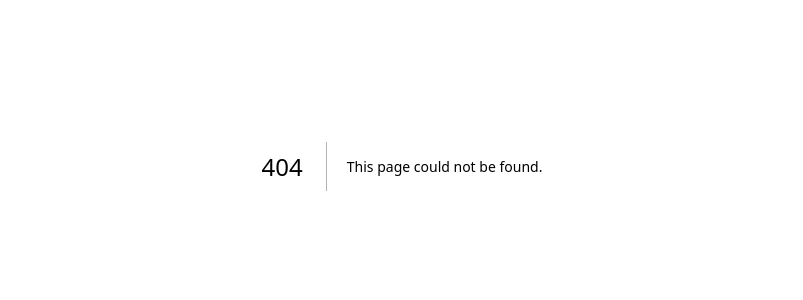
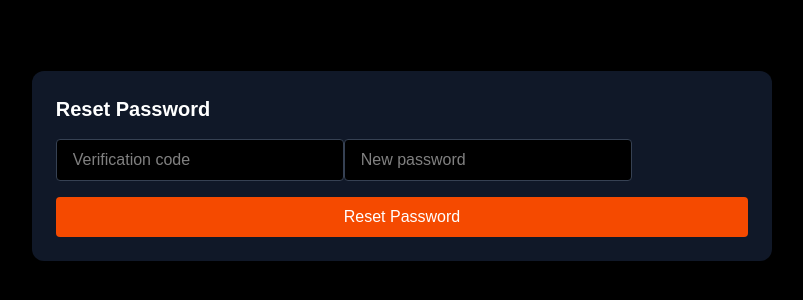
Before and after one commit to omnavneet/voxnote, a Next.js app in the folder frontend/: page /confirm-password in a window 1280 px wide. Before the commit this address had no page. Shown: the part 234-534 px from the top of the page, without its empty margins (238-1041 px from the left). Built offline with nearby package versions, Linux system fonts and the light colour scheme.

Commit message:
added frontend ui for forgot password

```diff
--- a/frontend/src/app/app/components/gallery.js
+++ b/frontend/src/app/app/components/gallery.js
@@ -205,7 +205,7 @@ export default function ImagesPage() {
 
                 <div className="absolute bottom-0 left-0 right-0 p-3 opacity-0 group-hover:opacity-100 transition-opacity duration-300">
                   <p className="text-xs text-white font-light truncate">
-                    {img.filename}
+                    {new Date(img.createdAt).toLocaleString()}
                   </p>
                 </div>
               </motion.div>
--- /dev/null
+++ b/frontend/src/app/confirm-password/page.js
@@ -0,0 +1,55 @@
+"use client";
+import { useState } from "react";
+import { useRouter, useSearchParams } from "next/navigation";
+
+export default function ConfirmPassword() {
+    const [code, setCode] = useState("");
+    const [newPassword, setNewPassword] = useState("");
+    const router = useRouter();
+    const searchParams = useSearchParams();
+    const email = searchParams.get("email");
+
+    const submit = async (e) => {
+        e.preventDefault();
+
+        const res = await fetch("http://localhost:5000/auth/confirm-password", {
+            method: "POST",
+            headers: { "Content-Type": "application/json" },
+            body: JSON.stringify({ email, code, newPassword }),
+        });
+
+        if (!res.ok) {
+            alert("Failed to reset password");
+            return;
+        }
+
+        router.push("/sign-in");
+    };
+
+    return (
+        <div className="min-h-screen flex items-center justify-center bg-black text-white">
+            <form onSubmit={submit} className="space-y-4 bg-gray-900 p-6 rounded-xl">
+                <h1 className="text-xl font-semibold">Reset Password</h1>
+
+                <input
+                    placeholder="Verification code"
+                    className="w-72 px-4 py-2 rounded bg-black border border-gray-700"
+                    value={code}
+                    onChange={(e) => setCode(e.target.value)}
+                />
+
+                <input
+                    type="password"
+                    placeholder="New password"
+                    className="w-72 px-4 py-2 rounded bg-black border border-gray-700"
+                    value={newPassword}
+                    onChange={(e) => setNewPassword(e.target.value)}
+                />
+
+                <button className="w-full bg-orange-600 py-2 rounded">
+                    Reset Password
+                </button>
+            </form>
+        </div>
+    );
+}
--- /dev/null
+++ b/frontend/src/app/forgot-password/page.js
@@ -0,0 +1,41 @@
+"use client";
+import { useState } from "react";
+import { useRouter } from "next/navigation";
+
+export default function ForgotPassword() {
+    const [email, setEmail] = useState("");
+    const [loading, setLoading] = useState(false);
+    const router = useRouter();
+
+    const submit = async (e) => {
+        e.preventDefault();
+        setLoading(true);
+
+        await fetch("http://localhost:5000/auth/forgot-password", {
+            method: "POST",
+            headers: { "Content-Type": "application/json" },
+            body: JSON.stringify({ email }),
+        });
+
+        setLoading(false);
+        router.push(`/confirm-password?email=${encodeURIComponent(email)}`);
+    };
+
+    return (
+        <div className="min-h-screen flex items-center justify-center bg-black text-white">
+            <form onSubmit={submit} className="space-y-4 bg-gray-900 p-6 rounded-xl">
+                <h1 className="text-xl font-semibold">Reset Password</h1>
+                <input
+                    type="email"
+                    placeholder="Enter your email"
+                    className="w-72 px-4 py-2 rounded bg-black border border-gray-700"
+                    value={email}
+                    onChange={(e) => setEmail(e.target.value)}
+                />
+                <button className="w-full bg-orange-600 py-2 rounded">
+                    Send Reset Code
+                </button>
+            </form>
+        </div>
+    );
+}
```
Also changed, not shown: frontend/src/app/sign-in/page.js (line endings or trailing spaces), 1 other file (tests, documents, lock files or other folders).
